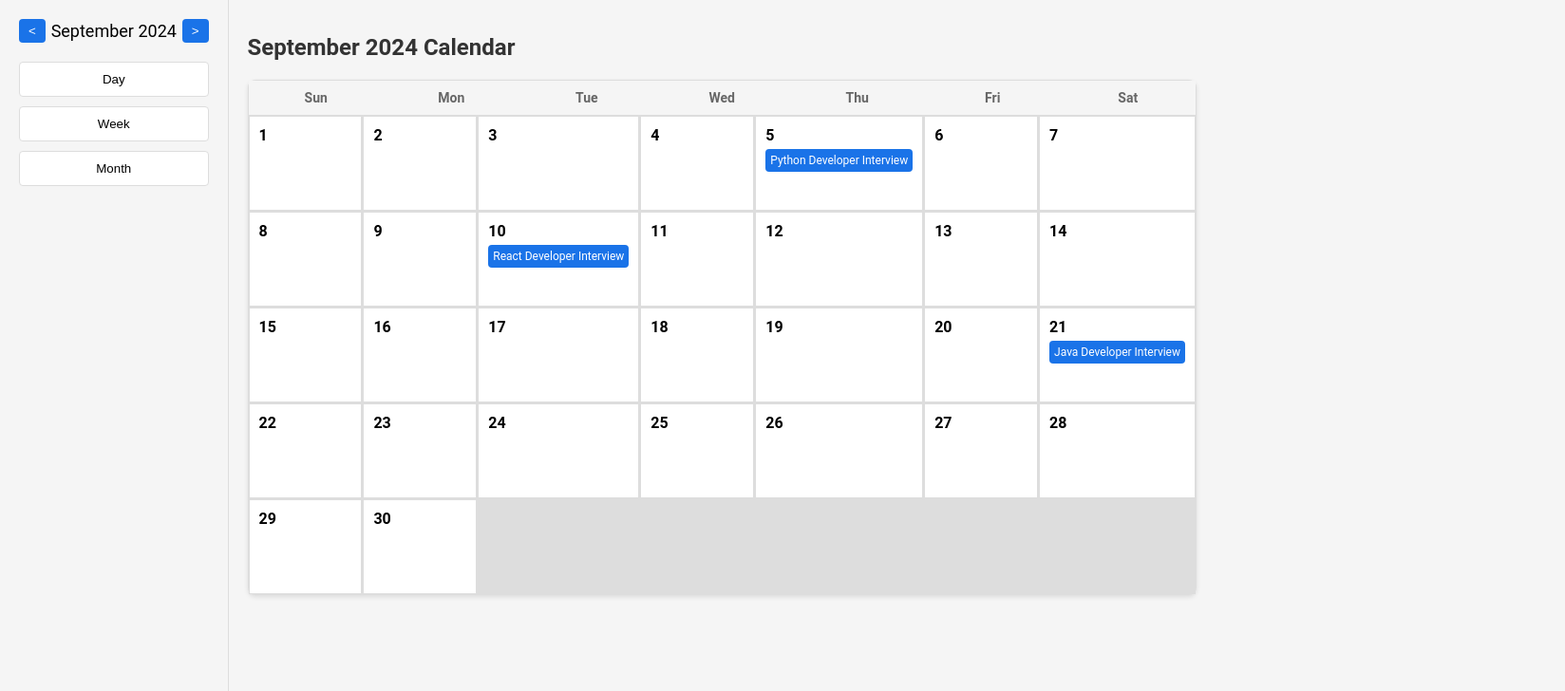
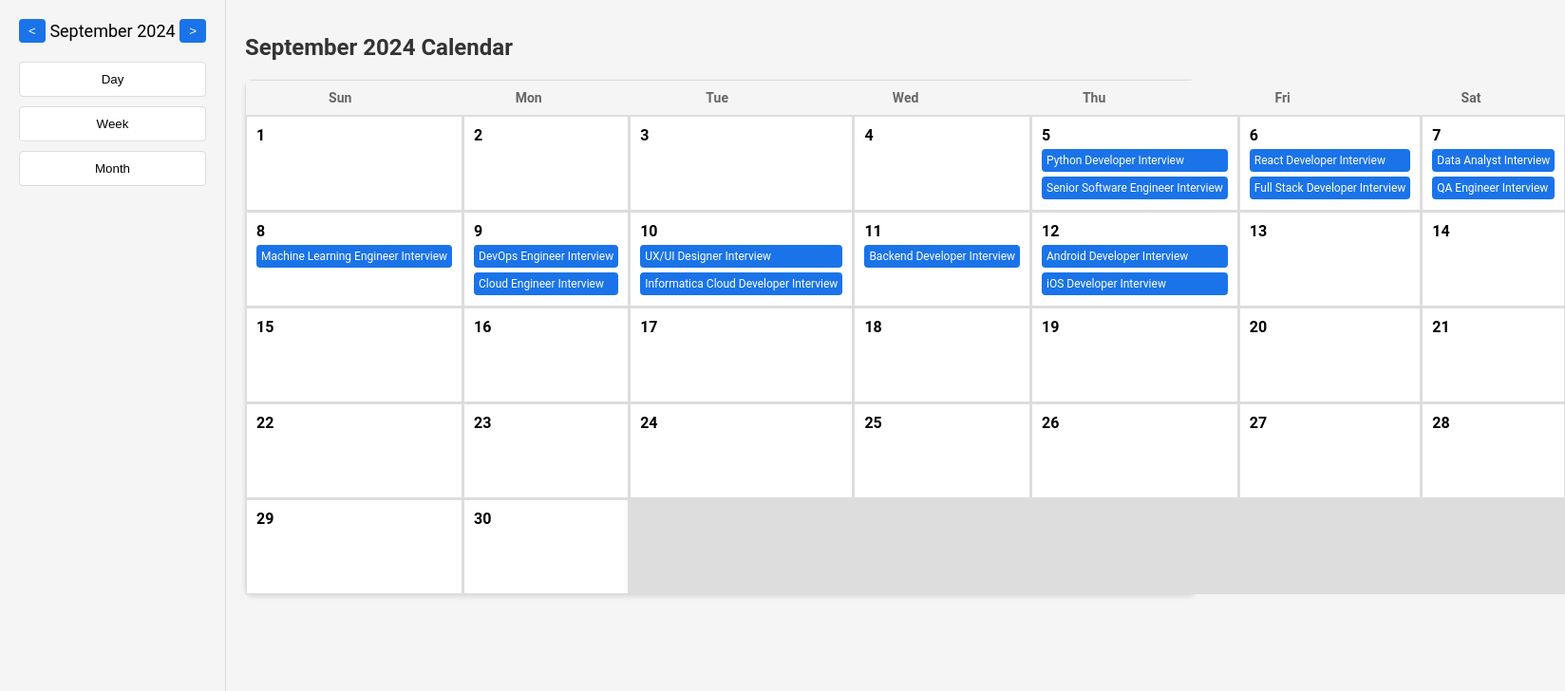
Before and after one commit to Dineshkarthi11/calender_design, a React (Create React App) app: page / in a window 1280 px wide. Shown: the top 728 px of the page at 95% size, 1648 px wide, since content can reach past the window. Built offline with nearby package versions, Linux system fonts and the light colour scheme; the HTML template or start-up script is replaced by a standard one.

Commit message:
CalendarService.js

```diff
--- a/src/CalendarService.js
+++ b/src/CalendarService.js
@@ -1,21 +1,30 @@
 const CalendarService = {
   getCalendarEvents: () => {
-    return fetch('/calendarfromtoenddate.json')
-      .then((response) => response.json())
-      .catch((error) => {
-        console.error('Error fetching calendar events:', error);
-        throw error;
-      });
+    return Promise.resolve([
+      // Events for 8 days with multiple events on some days
+      { date: "2024-09-05", title: "Python Developer Interview", role: "Python Developer", interviewer: "Geetha", round: "1st Level", time: "10 - 11 AM" },
+      { date: "2024-09-05", title: "Senior Software Engineer Interview", role: "Senior Software Engineer", interviewer: "Geetha", round: "1st Level", time: "10 - 11:30 AM" },
+
+      { date: "2024-09-06", title: "React Developer Interview", role: "React Developer", interviewer: "Rahul", round: "Technical", time: "12 - 1 PM" },
+      { date: "2024-09-06", title: "Full Stack Developer Interview", role: "Full Stack Developer", interviewer: "Priya", round: "HR", time: "2 - 3 PM" },
+
+      { date: "2024-09-07", title: "Data Analyst Interview", role: "Data Analyst", interviewer: "Anita", round: "1st Level", time: "11 AM - 12 PM" },
+      { date: "2024-09-07", title: "QA Engineer Interview", role: "QA Engineer", interviewer: "Suresh", round: "General", time: "3 - 4 PM" },
+
+      { date: "2024-09-08", title: "Machine Learning Engineer Interview", role: "ML Engineer", interviewer: "Akash", round: "Technical", time: "9 - 10 AM" },
+
+      { date: "2024-09-09", title: "DevOps Engineer Interview", role: "DevOps Engineer", interviewer: "Reena", round: "HR", time: "11 AM - 12 PM" },
+      { date: "2024-09-09", title: "Cloud Engineer Interview", role: "Cloud Engineer", interviewer: "Vijay", round: "Technical", time: "1 - 2 PM" },
+
+      { date: "2024-09-10", title: "UX/UI Designer Interview", role: "UX/UI Designer", interviewer: "Geetha", round: "General", time: "10 - 11 AM" },
+      { date: "2024-09-10", title: "Informatica Cloud Developer Interview", role: "Informatica Developer", interviewer: "Geetha", round: "General", time: "10 - 11:30 AM" },
+
+      { date: "2024-09-11", title: "Backend Developer Interview", role: "Backend Developer", interviewer: "Arjun", round: "1st Level", time: "10 - 11 AM" },
+
+      { date: "2024-09-12", title: "Android Developer Interview", role: "Android Developer", interviewer: "Neha", round: "Technical", time: "11 AM - 12 PM" },
+      { date: "2024-09-12", title: "iOS Developer Interview", role: "iOS Developer", interviewer: "Raj", round: "HR", time: "2 - 3 PM" }
+    ]);
   },
-
-  getEventDetails: (id) => {
-    return fetch(`/calendarmeeting.json?id=${id}`)
-      .then((response) => response.json())
-      .catch((error) => {
-        console.error('Error fetching event details:', error);
-        throw error;
-      });
-  }
 };
 
 export default CalendarService;
```
